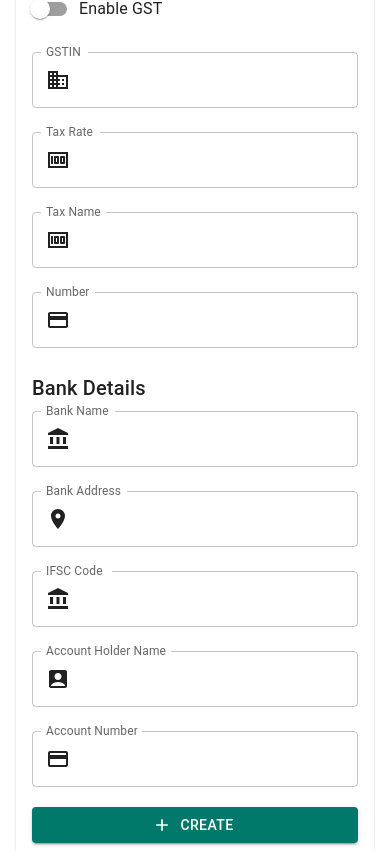
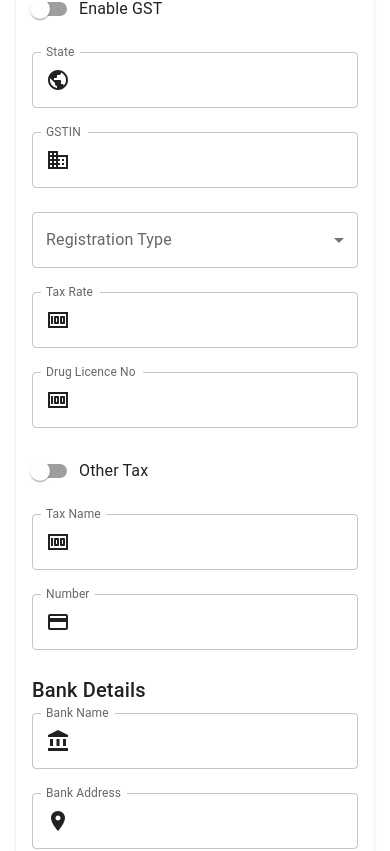
Before and after one commit to Rajshree96/PharmacySystem_Mern, a React (Vite) app: page /setupbusiness in a window 390 px wide. Shown: the part 918-1769 px from the top of the page. Built offline with nearby package versions, Linux system fonts and the light colour scheme.

Commit message:
Create dynamic responsive setup business form

```diff
--- a/src/pages/SetUpBusiness/SetUpBusiness.jsx
+++ b/src/pages/SetUpBusiness/SetUpBusiness.jsx
@@ -1,110 +1,116 @@
-import React, {useState, useEffect} from "react";
-import {useNavigate} from "react-router-dom";
-
-import {
-    Container,
-    Grid,
-    TextField,
-    Typography,
-    Button,
-    Card,
-    CardContent,
-    FormControl,
-    InputLabel,
-    Select,
-    MenuItem,
-    Switch,
-    FormControlLabel,
-} from "@mui/material";
-import {motion} from "framer-motion";
-import {
-    Business,
-    LocationOn,
-    Mail,
-    Phone,
-    Language,
-    AccountBalance,
-    AccountBox,
-    Money,
-    CreditCard,
-    FileUpload,
-} from "@mui/icons-material";
-import Flag from "react-world-flags";
-import DynamicButton from "../../common-components/ButtonContainer/DynamicButton";
-import {Add, Edit} from "@mui/icons-material";
-
-// Updated country data to include country codes
+import React, { useState, useEffect } from 'react';
+import { useNavigate } from 'react-router-dom';
+import { Container, Grid, TextField, Typography, Button, Card, CardContent, FormControl, InputLabel, Select, MenuItem, Switch, FormControlLabel, Box } from '@mui/material';
+import { motion } from 'framer-motion';
+import { Business, LocationOn, Public, Mail, Phone, Language, AccountBalance, AccountBox, Money, CreditCard, FileUpload } from '@mui/icons-material';
+import Flag from 'react-world-flags';
+import DynamicButton from '../../common-components/ButtonContainer/DynamicButton';
+import { Add} from "@mui/icons-material";
 const countryData = {
   India: {
-        code: "IN",
-        states: [ "Madhya Pradesh", "Maharashtra", "Karnataka" ],
+    code: 'IN',
+    states: ["Madhya Pradesh", "Maharashtra", "Karnataka"],
     gst: "18%",
-        taxRate: "5%",
+    taxRate: "5%"
   },
   USA: {
-        code: "US",
-        states: [ "California", "Texas", "New York" ],
+    code: 'US',
+    states: ["California", "Texas", "New York"],
     gst: "N/A",
-        taxRate: "7%",
+    taxRate: "7%"
   },
   Canada: {
-        code: "CA",
-        states: [ "Ontario", "Quebec", "British Columbia" ],
+    code: 'CA',
+    states: ["Ontario", "Quebec", "British Columbia"],
     gst: "5%",
-        taxRate: "10%",
+    taxRate: "10%"
   },
-    // Add more countries as needed
 };
 
 function SetUpBusiness() {
-
   const navigate = useNavigate();
-
-    const [ selectedCountry, setSelectedCountry ] = useState("");
-    const [ selectedState, setSelectedState ] = useState("");
-    const [ states, setStates ] = useState([]);
-    const [ gst, setGst ] = useState("");
-    const [ taxRate, setTaxRate ] = useState("");
+  const [selectedCountry, setSelectedCountry] = useState("");
+  const [selectedState, setSelectedState] = useState("");
+  const [selectedStatutoryState, setSelectedStatutoryState] = useState("");
+  const [states, setStates] = useState([]);
+  const [gst, setGst] = useState("");
+  const [taxRate, setTaxRate] = useState("");
+  const [formData, setFormData] = useState({
+    businessLogo: "",
+    businessName: "",
+    address: "",
+    pinCode: "",
+    email: "",
+    website: "",
+    phoneNumber: "",
+    gstin: "",
+    registrationType: "",
+    drugLicenseNo: "",
+    otherTaxName: "",
+    otherTaxNumber: "",
+    bankName: "",
+    bankAddress: "",
+    ifscCode: "",
+    accountHolderName: "",
+    accountNumber: "",
+  });
 
   useEffect(() => {
     if (selectedCountry) {
       setStates(countryData[selectedCountry]?.states || []);
       setGst(countryData[selectedCountry]?.gst || "");
       setTaxRate(countryData[selectedCountry]?.taxRate || "");
-        }
-        else {
+    } else {
       setStates([]);
       setGst("");
       setTaxRate("");
     }
-    }, [ selectedCountry ]);
+  }, [selectedCountry]);
 
   useEffect(() => {
     if (selectedCountry && selectedState) {
       setGst(countryData[selectedCountry]?.gst || "");
       setTaxRate(countryData[selectedCountry]?.taxRate || "");
     }
-    }, [ selectedState, selectedCountry ]);
+  }, [selectedState, selectedCountry]);
 
   const handleCountryChange = (event) => {
     setSelectedCountry(event.target.value);
-        setSelectedState(""); // Reset state when country changes
+    setSelectedState("");
+    setSelectedStatutoryState("");
   };
 
   const handleStateChange = (event) => {
     setSelectedState(event.target.value);
+    setSelectedStatutoryState(event.target.value);
+  };
+
+  const handleInputChange = (event) => {
+    const { name, value } = event.target;
+    setFormData({
+      ...formData,
+      [name]: value,
+    });
   };
 
   const selectedCountryCode = countryData[selectedCountry]?.code;
 
   return (
-        <Container maxWidth="lg" sx={{mt: 5, mb: 5}}>
-            <motion.div initial={{opacity: 0, y: -50}} animate={{opacity: 1, y: 0}} transition={{duration: 0.5}}>
+    <Container maxWidth="lg" sx={{ mt: 5, mb: 5 }}>
+      <motion.div
+        initial={{ opacity: 0, y: -50 }}
+        animate={{ opacity: 1, y: 0 }}
+        transition={{ duration: 0.5 }}
+      >
         <Typography variant="h4" align="center" gutterBottom>
           Set Up Business
         </Typography>
       </motion.div>
-            <Card component={motion.div} initial={{opacity: 0}} animate={{opacity: 1}} transition={{duration: 0.5}}>
+      <Card component={motion.div}
+        initial={{ opacity: 0 }}
+        animate={{ opacity: 1 }}
+        transition={{ duration: 0.5 }}
+      >
         <CardContent>
           <Typography variant="h6" gutterBottom>
             Business Information
@@ -115,17 +121,40 @@ function SetUpBusiness() {
                 type="file"
                 label="Business Logo"
                 fullWidth
-                                InputProps={{startAdornment: <FileUpload />}}
+                name="businessLogo"
+                InputProps={{ startAdornment: <FileUpload /> }}
+                onChange={handleInputChange}
               />
             </Grid>
             <Grid item xs={12} sm={6} md={4}>
-                            <TextField label="Business Name" fullWidth InputProps={{startAdornment: <Business />}} />
+              <TextField
+                label="Business Name"
+                fullWidth
+                name="businessName"
+                InputProps={{ startAdornment: <Business /> }}
+                value={formData.businessName}
+                onChange={handleInputChange}
+              />
             </Grid>
             <Grid item xs={12} sm={6} md={4}>
-                            <TextField label="Address" fullWidth InputProps={{startAdornment: <LocationOn />}} />
+              <TextField
+                label="Address"
+                fullWidth
+                name="address"
+                InputProps={{ startAdornment: <LocationOn /> }}
+                value={formData.address}
+                onChange={handleInputChange}
+              />
             </Grid>
             <Grid item xs={12} sm={6} md={4}>
-                            <TextField label="Pin Code" fullWidth InputProps={{startAdornment: <LocationOn />}} />
+              <TextField
+                label="Pin Code"
+                fullWidth
+                name="pinCode"
+                InputProps={{ startAdornment: <LocationOn /> }}
+                value={formData.pinCode}
+                onChange={handleInputChange}
+              />
             </Grid>
             <Grid item xs={12} sm={6} md={4}>
               <FormControl fullWidth>
@@ -134,25 +163,12 @@ function SetUpBusiness() {
                   <MenuItem value="">Select Country</MenuItem>
                   {Object.keys(countryData).map((country) => (
                     <MenuItem key={country} value={country}>
-                                            <Flag
-                                                code={countryData[country].code}
-                                                style={{width: "24px", marginRight: "8px"}}
-                                            />
+                      <Flag code={countryData[country].code} style={{ width: '24px', marginRight: '8px' }} />
                       {country}
                     </MenuItem>
                   ))}
                 </Select>
               </FormControl>
-                            {/* {selectedCountryCode && (
-                <motion.div
-                  initial={{ opacity: 0 }}
-                  animate={{ opacity: 1 }}
-                  transition={{ duration: 0.5 }}
-                  style={{ display: 'flex', justifyContent: 'center', marginTop: '10px' }}
-                >
-                  <Flag code={selectedCountryCode} title={selectedCountry} style={{ width: '100px' }} />
-                </motion.div>
-              )} */}
             </Grid>
             <Grid item xs={12} sm={6} md={4}>
               <FormControl fullWidth>
@@ -168,16 +184,37 @@ function SetUpBusiness() {
               </FormControl>
             </Grid>
             <Grid item xs={12} sm={6} md={4}>
-                            <TextField label="Email Id" fullWidth InputProps={{startAdornment: <Mail />}} />
+              <TextField
+                label="Email Id"
+                fullWidth
+                name="email"
+                InputProps={{ startAdornment: <Mail /> }}
+                value={formData.email}
+                onChange={handleInputChange}
+              />
             </Grid>
             <Grid item xs={12} sm={6} md={4}>
-                            <TextField label="Website" fullWidth InputProps={{startAdornment: <Language />}} />
+              <TextField
+                label="Website"
+                fullWidth
+                name="website"
+                InputProps={{ startAdornment: <Language /> }}
+                value={formData.website}
+                onChange={handleInputChange}
+              />
             </Grid>
             <Grid item xs={12} sm={6} md={4}>
-                            <TextField label="Phone number" fullWidth InputProps={{startAdornment: <Phone />}} />
+              <TextField
+                label="Phone number"
+                fullWidth
+                name="phoneNumber"
+                InputProps={{ startAdornment: <Phone /> }}
+                value={formData.phoneNumber}
+                onChange={handleInputChange}
+              />
             </Grid>
           </Grid>
-                    <Typography variant="h6" gutterBottom sx={{mt: 3}}>
+          <Typography variant="h6" gutterBottom sx={{ mt: 3 }}>
             Statutory Details
           </Typography>
           <Grid container spacing={3}>
@@ -185,67 +222,154 @@ function SetUpBusiness() {
               <FormControlLabel control={<Switch />} label="Enable GST" />
             </Grid>
             <Grid item xs={12} sm={6} md={4}>
-                            <TextField label="GSTIN" fullWidth InputProps={{startAdornment: <Business />}} />
+              <TextField
+                label="State"
+                fullWidth
+                value={selectedStatutoryState}
+                InputProps={{ startAdornment: <Public /> }}
+              />
+            </Grid>
+            <Grid item xs={12} sm={6} md={4}>
+              <TextField
+                label="GSTIN"
+                fullWidth
+                name="gstin"
+                InputProps={{ startAdornment: <Business /> }}
+                value={formData.gstin}
+                onChange={handleInputChange}
+              />
+            </Grid>
+            <Grid item xs={12} sm={6} md={4}>
+              <FormControl fullWidth>
+                <InputLabel>Registration Type</InputLabel>
+                <Select
+                  name="registrationType"
+                  value={formData.registrationType}
+                  onChange={handleInputChange}
+                >
+                  <MenuItem value="">Select Type</MenuItem>
+                  <MenuItem value="regular">Regular</MenuItem>
+                  <MenuItem value="composition">Composition</MenuItem>
+                </Select>
+              </FormControl>
             </Grid>
             <Grid item xs={12} sm={6} md={4}>
               <TextField
                 label="Tax Rate"
                 fullWidth
                 value={taxRate}
-                                InputProps={{startAdornment: <Money />}}
+                InputProps={{ startAdornment: <Money /> }}
               />
             </Grid>
             <Grid item xs={12} sm={6} md={4}>
-                            <TextField label="Tax Name" fullWidth InputProps={{startAdornment: <Money />}} />
+              <TextField
+                label="Drug Licence No"
+                fullWidth
+                name="drugLicenseNo"
+                InputProps={{ startAdornment: <Money /> }}
+                value={formData.drugLicenseNo}
+                onChange={handleInputChange}
+              />
             </Grid>
             <Grid item xs={12} sm={6} md={4}>
-                            <TextField label="Number" fullWidth InputProps={{startAdornment: <CreditCard />}} />
+              <FormControlLabel control={<Switch />} label="Other Tax" />
+            </Grid>
+            <Grid item xs={12} sm={6} md={4}>
+              <TextField
+                label="Tax Name"
+                fullWidth
+                name="otherTaxName"
+                InputProps={{ startAdornment: <Money /> }}
+                value={formData.otherTaxName}
+                onChange={handleInputChange}
+              />
+            </Grid>
+            <Grid item xs={12} sm={6} md={4}>
+              <TextField
+                label="Number"
+                fullWidth
+                name="otherTaxNumber"
+                InputProps={{ startAdornment: <CreditCard /> }}
+                value={formData.otherTaxNumber}
+                onChange={handleInputChange}
+              />
             </Grid>
           </Grid>
-                    <Typography variant="h6" gutterBottom sx={{mt: 3}}>
+          <Typography variant="h6" gutterBottom sx={{ mt: 3 }}>
             Bank Details
           </Typography>
           <Grid container spacing={3}>
             <Grid item xs={12} sm={6} md={4}>
-                            <TextField label="Bank Name" fullWidth InputProps={{startAdornment: <AccountBalance />}} />
+              <TextField
+                label="Bank Name"
+                fullWidth
+                name="bankName"
+                InputProps={{ startAdornment: <AccountBalance /> }}
+                value={formData.bankName}
+                onChange={handleInputChange}
+              />
             </Grid>
             <Grid item xs={12} sm={6} md={4}>
-                            <TextField label="Bank Address" fullWidth InputProps={{startAdornment: <LocationOn />}} />
+              <TextField
+                label="Bank Address"
+                fullWidth
+                name="bankAddress"
+                InputProps={{ startAdornment: <LocationOn /> }}
+                value={formData.bankAddress}
+                onChange={handleInputChange}
+              />
             </Grid>
             <Grid item xs={12} sm={6} md={4}>
-                            <TextField label="IFSC Code" fullWidth InputProps={{startAdornment: <AccountBalance />}} />
+              <TextField
+                label="IFSC Code"
+                fullWidth
+                name="ifscCode"
+                InputProps={{ startAdornment: <AccountBalance /> }}
+                value={formData.ifscCode}
+                onChange={handleInputChange}
+              />
             </Grid>
             <Grid item xs={12} sm={6} md={4}>
               <TextField
                 label="Account Holder Name"
                 fullWidth
-                                InputProps={{startAdornment: <AccountBox />}}
+                name="accountHolderName"
+                InputProps={{ startAdornment: <AccountBox /> }}
+                value={formData.accountHolderName}
+                onChange={handleInputChange}
               />
             </Grid>
             <Grid item xs={12} sm={6} md={4}>
-                            <TextField label="Account Number" fullWidth InputProps={{startAdornment: <CreditCard />}} />
+              <TextField
+                label="Account Number"
+                fullWidth
+                name="accountNumber"
+                InputProps={{ startAdornment: <CreditCard /> }}
+                value={formData.accountNumber}
+                onChange={handleInputChange}
+              />
             </Grid>
           </Grid>
-                    <Grid item xs={12} sm={6} md={4}>
+          <Box sx={{ display: 'flex', justifyContent: 'center', marginTop: '20px' }}>
           <motion.div
-                        initial={{opacity: 0}}
-                        animate={{opacity: 1}}
-                        transition={{duration: 0.5, delay: 0.3}}
-                        style={{display: "flex", justifyContent: "center", marginTop: "20px"}}
+            initial={{ opacity: 0 }}
+            animate={{ opacity: 1 }}
+            transition={{ duration: 0.5, delay: 0.3 }}
+            style={{ display: 'flex', justifyContent: 'center', marginTop: '20px' }}
           >
+
             <DynamicButton
                 icon={Add}
                 label={"Create"}
                 onClick={() => navigate("/dashboard")}
                 sx={{
                   bgcolor: "#00796b",
-                                "&:hover": {bgcolor: "#004d40"},
+                  "&:hover": { bgcolor: "#004d40" },
                   transition: "all 0.3s",
                 }}
               />
           </motion.div>
-                    </Grid>
-
+          </Box>
         </CardContent>
       </Card>
     </Container>
```
Lines whose indentation alone changed are shown as unchanged.
